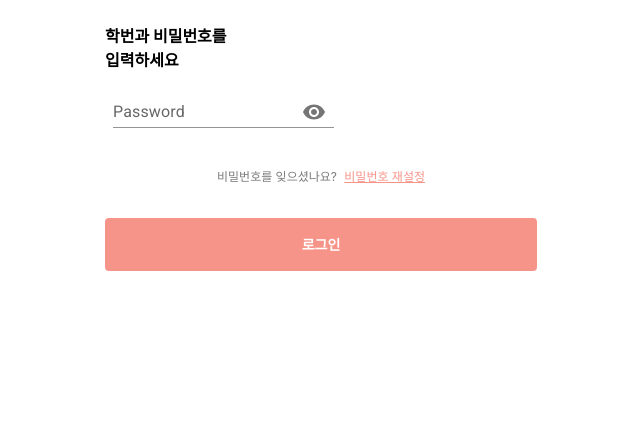
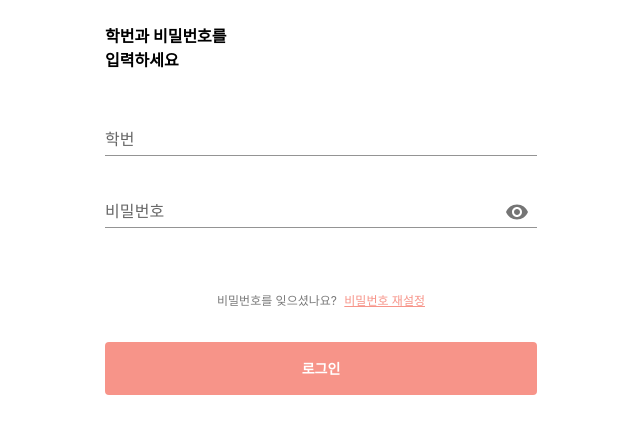
Before and after one commit to naya-h2/not-pp, a React (Vite) app: page /login in a window 1280 px wide. Shown: the top 434 px of the page, without its empty margins (319-959 px from the left). Built offline with nearby package versions, Linux system fonts and the light colour scheme; a web font is replaced by a local one.

Commit message:
design: 로그인 페이지 UI 완성

```diff
--- a/src/index.css
+++ b/src/index.css
@@ -13,6 +13,7 @@ body {
   max-width: 480px;
   margin: 0 auto;
   padding: 24px;
+  padding-bottom: 44px;
 
   font-size: 14px;
 }
--- a/src/page/login/page.tsx
+++ b/src/page/login/page.tsx
@@ -5,6 +5,7 @@ import {
   Input,
   InputAdornment,
   InputLabel,
+  TextField,
 } from '@mui/material';
 import { useState } from 'react';
 
@@ -31,9 +32,15 @@ function LoginPage() {
         <br />
         입력하세요
       </h1>
-      <FormControl sx={{ m: 1, width: '25ch' }} variant="standard">
-        <InputLabel htmlFor="standard-adornment-password">Password</InputLabel>
+
+      <div className="flex flex-col gap-6 my-9">
+        <TextField variant="standard" fullWidth label="학번" />
+        <FormControl variant="standard" fullWidth>
+          <InputLabel htmlFor="standard-adornment-password">
+            비밀번호
+          </InputLabel>
           <Input
+            fullWidth
             id="standard-adornment-password"
             type={showPassword ? 'text' : 'password'}
             endAdornment={
@@ -52,8 +59,9 @@ function LoginPage() {
             }
           />
         </FormControl>
+      </div>
 
-      <div className="text-[#7a7a7a] text-[12px] my-8 text-center">
+      <div className="text-[#7a7a7a] text-[12px] mb-8 mt-16 text-center">
         비밀번호를 잊으셨나요?{' '}
         <button className="ml-1 text-[#f79489] underline">
           비밀번호 재설정
```
Lines whose indentation alone changed are shown as unchanged.
